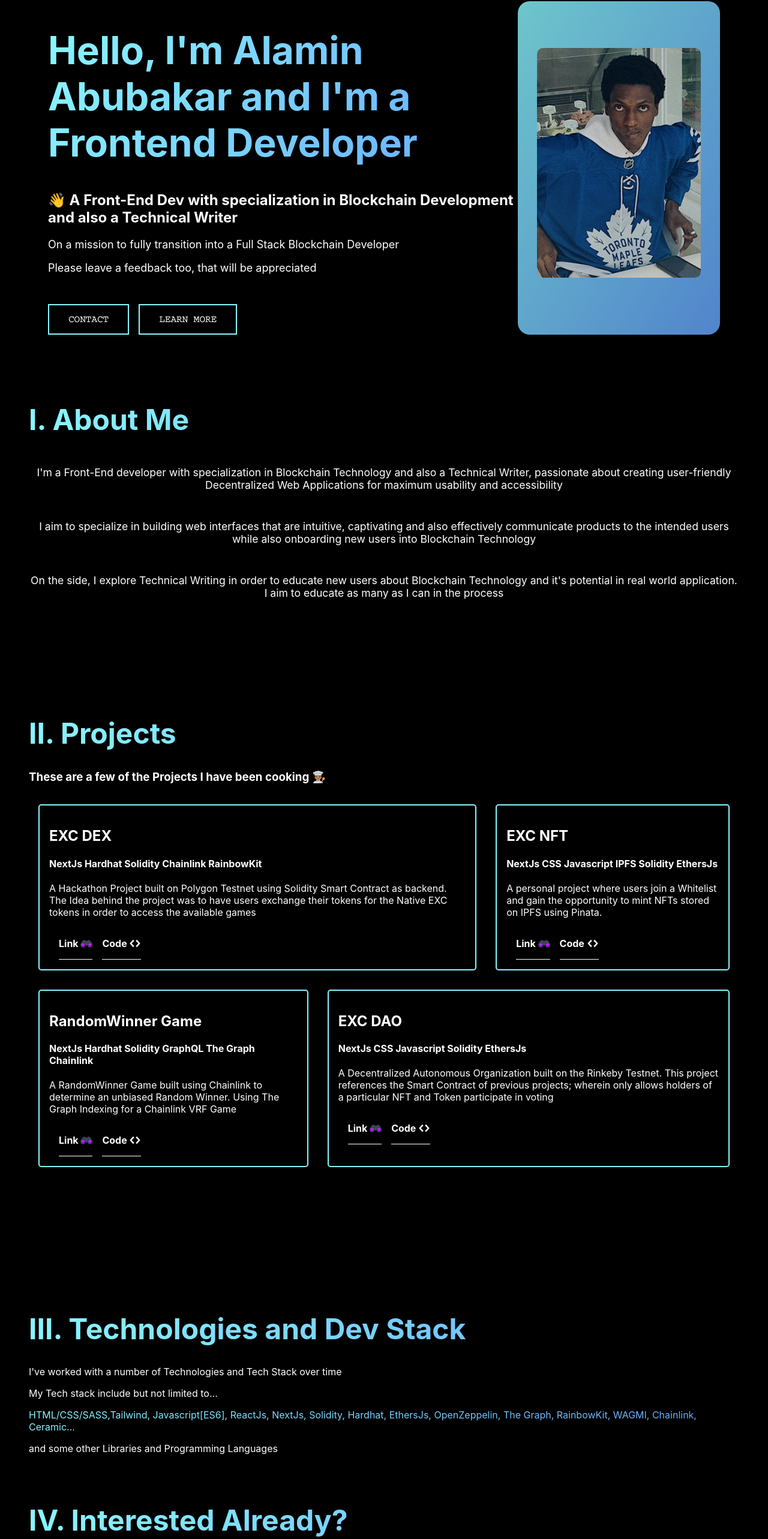
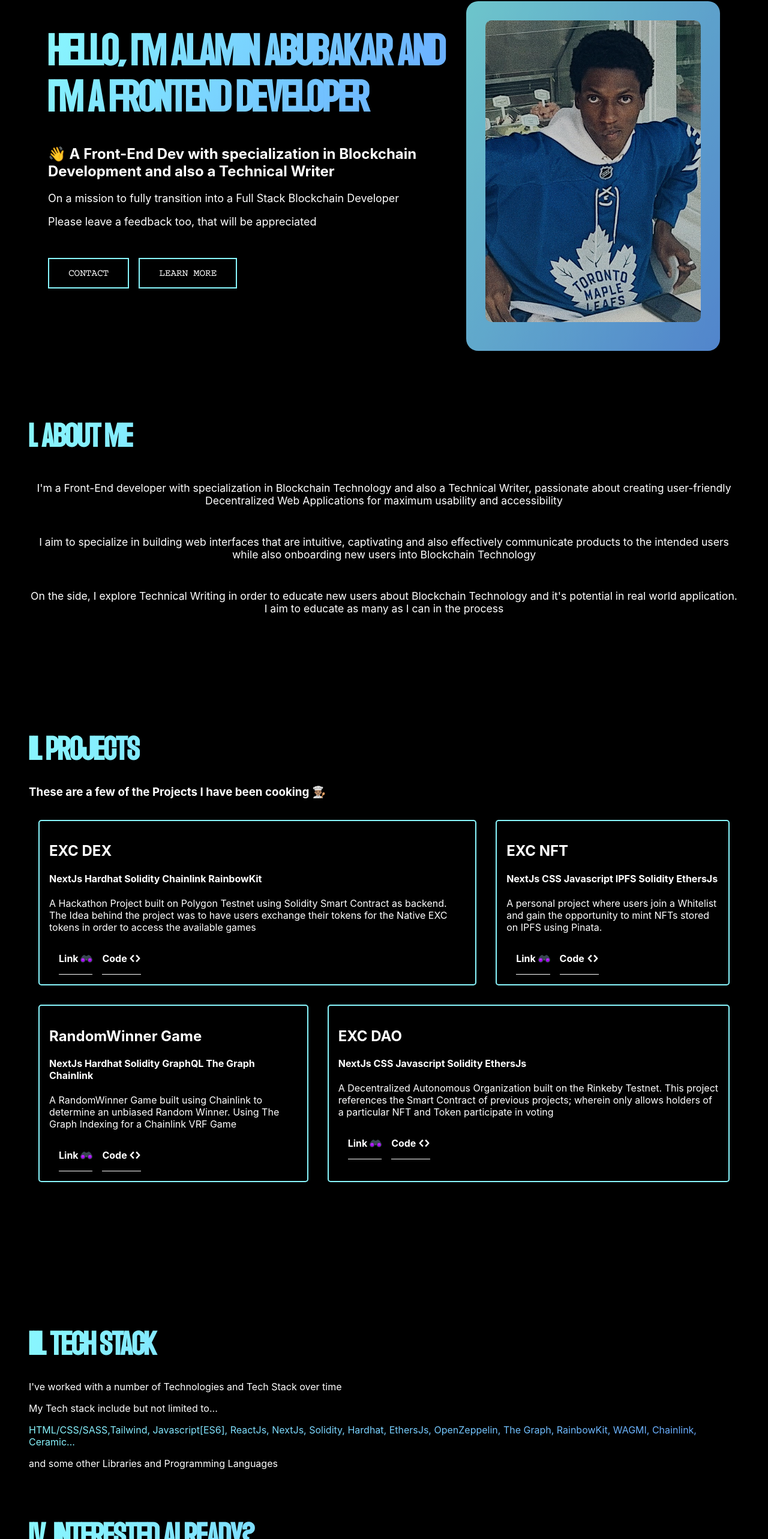
Before and after one commit to Excaliose777/AlaminxAb, a Next.js app: page / in a window 1280 px wide. Shown: the part 180-2746 px from the top of the page at 60% size. Built offline with nearby package versions, Linux system fonts and the light colour scheme.

Commit message:
Font Testing

```diff
--- a/components/About.js
+++ b/components/About.js
@@ -4,7 +4,7 @@ import styles from "../components/About.module.css"
 function About() {
   return (
     <div className={styles.main} id="about">
-        <h1>I. About Me</h1>
+        <h1>I. ABOUT ME</h1>
         <p>I&apos;m a Front-End developer with specialization in Blockchain Technology and also a Technical Writer, passionate about creating user-friendly Decentralized Web Applications for maximum usability and accessibility </p>
         <p>I aim to specialize in building web interfaces that are intuitive, captivating and also effectively communicate products to the intended users while also onboarding new users into Blockchain Technology</p>
         <p>On the side, I explore Technical Writing in order to educate new users about Blockchain Technology and it&apos;s potential in real world application. I aim to educate as many as I can in the process</p>
--- a/components/About.module.css
+++ b/components/About.module.css
@@ -5,6 +5,7 @@
 
 .main h1{
     font-size: 3rem;
+    font-family: "agharti";
   background:linear-gradient(120deg, #89f7fe 0%, #66a6ff 100%);
   background-clip: text;
   -webkit-text-fill-color: transparent;
--- a/components/Footer.module.css
+++ b/components/Footer.module.css
@@ -16,13 +16,17 @@
 
 .title {
     cursor: pointer;
+
 }
 
 .title h1{
-
+    font-size: 3rem;
+    font-family: "agharti";
+    border-bottom: 1px solid #66a6ff;
   background:linear-gradient(120deg, #89f7fe 0%, #66a6ff 100%);
   background-clip: text;
   -webkit-text-fill-color: transparent;
+
 }
 
 .footer div {
--- a/components/Project.module.css
+++ b/components/Project.module.css
@@ -5,6 +5,7 @@
 
 .main h1{
     font-size: 3rem;
+    font-family: "agharti";
     background:linear-gradient(120deg, #89f7fe 0%, #66a6ff 100%);
     background-clip: text;
     -webkit-text-fill-color: transparent;
--- a/components/Projects.js
+++ b/components/Projects.js
@@ -6,7 +6,7 @@ import {GoCode} from "react-icons/go"
 function Projects() {
   return (
     <div className={styles.main} id="projects">
-      <h1>II. Projects</h1>
+      <h1>II. PROJECTS</h1>
       <h3>These are a few of the Projects I have been cooking 👨🏽‍🍳</h3>
       <div className={styles.projectContainer}>
         <div className={styles.projects}>
--- a/components/Technologies.js
+++ b/components/Technologies.js
@@ -4,13 +4,13 @@ import styles from "../components/Technologies.module.css"
 function Technologies() {
   return (
     <div className={styles.main} id="tech">
-      <h1>III. Technologies and Dev Stack</h1>
+      <h1>III. TECH STACK</h1>
       <p>I&apos;ve worked with a number of Technologies and Tech Stack over time</p>
       <p>My Tech stack include but not limited to...</p>
       <p className={styles.tech}>HTML/CSS/SASS,Tailwind, Javascript[ES6], ReactJs, NextJs, Solidity, Hardhat, EthersJs, OpenZeppelin, The Graph, RainbowKit, WAGMI, Chainlink, Ceramic...</p>
       <p>and some other Libraries and Programming Languages</p>
 
-      <h1>IV. Interested Already?</h1>
+      <h1>IV. INTERESTED ALREADY?</h1>
       <p>I am currently looking for new Opportunities in order to grow and improve on my skills and tech stack with real world applications and Technologies</p>
       <p>Got a question? or Looking to reach out? Please don&apos;t hesitate </p>
       <button><a href='mailto:alaminxab@gmail.com' target="_blank" rel="noreferrer">SEND AN EMAIL</a></button>
--- a/components/Technologies.module.css
+++ b/components/Technologies.module.css
@@ -6,7 +6,7 @@
 .main h1{
     font-size: 3rem;
     margin-top: 5rem;
-
+    font-family: "agharti";
     background:linear-gradient(120deg, #89f7fe 0%, #66a6ff 100%);
     background-clip: text;
     -webkit-text-fill-color: transparent;
--- a/pages/index.js
+++ b/pages/index.js
@@ -28,7 +28,7 @@ export default function Home() {
           </div>
           <div className={styles.mainBody}>
             <div>
-              <h1>Hello, I&apos;m Alamin Abubakar and I&apos;m a Frontend Developer</h1>
+              <h1>HELLO, I&apos;M ALAMIN ABUBAKAR AND I&apos;M A FRONTEND DEVELOPER</h1>
               <h2>👋 A Front-End Dev with specialization in Blockchain Development and also a Technical Writer</h2>
               <p>On a mission to fully transition into a Full Stack Blockchain Developer</p>
               <p>Please leave a feedback too, that will be appreciated</p>
--- a/styles/Home.module.css
+++ b/styles/Home.module.css
@@ -34,6 +34,7 @@
 
 .mainBody h1{
   font-size: 4rem;
+  font-family: "agharti";
   background:linear-gradient(120deg, #89f7fe 0%, #66a6ff 100%);
   background-clip: text;
   -webkit-text-fill-color: transparent;
--- a/styles/globals.css
+++ b/styles/globals.css
@@ -12,6 +12,12 @@ body {
 @font-face {
   font-family: "Typewriter";
   src: url('../font/Courier\ M\ W10\ Bold.ttf');
+  font-weight: normal;
+}
+
+@font-face {
+  font-family: "Agharti";
+  src: url('../font/AghartiVF.ttf');
   font-weight: normal;
 }
 
```
Also changed, not shown: font/AghartiVF.ttf (added).
